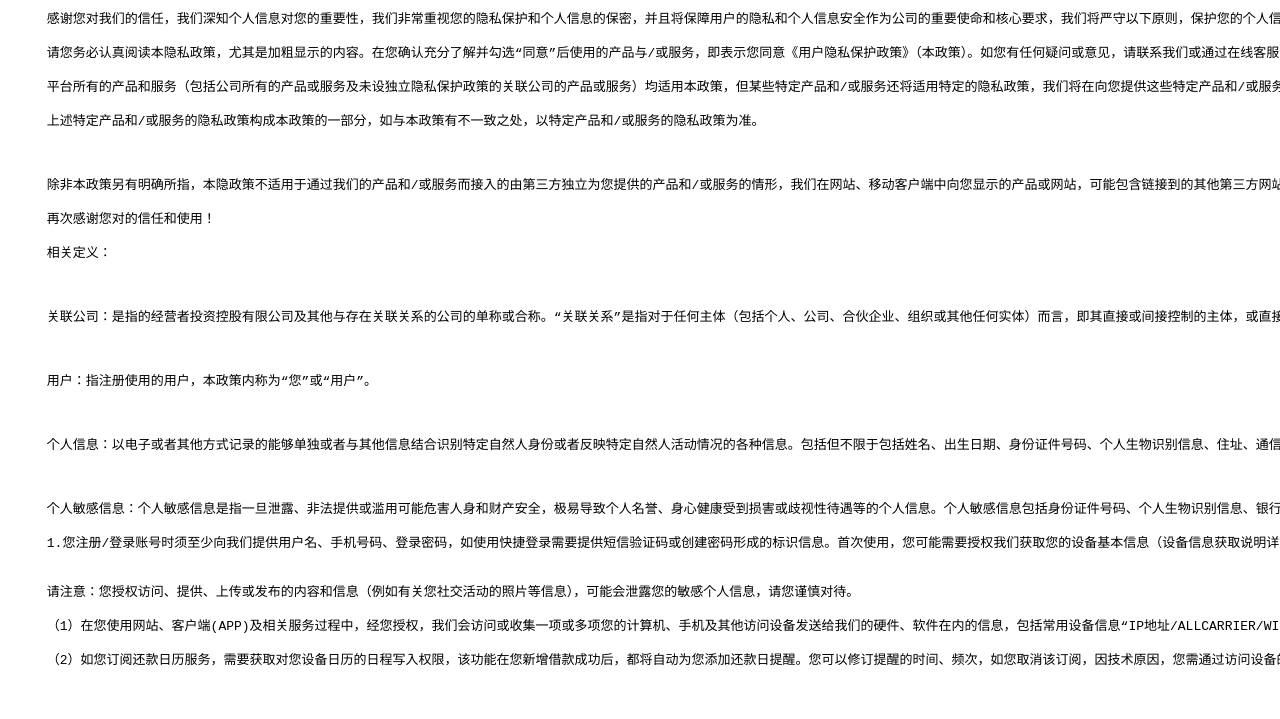
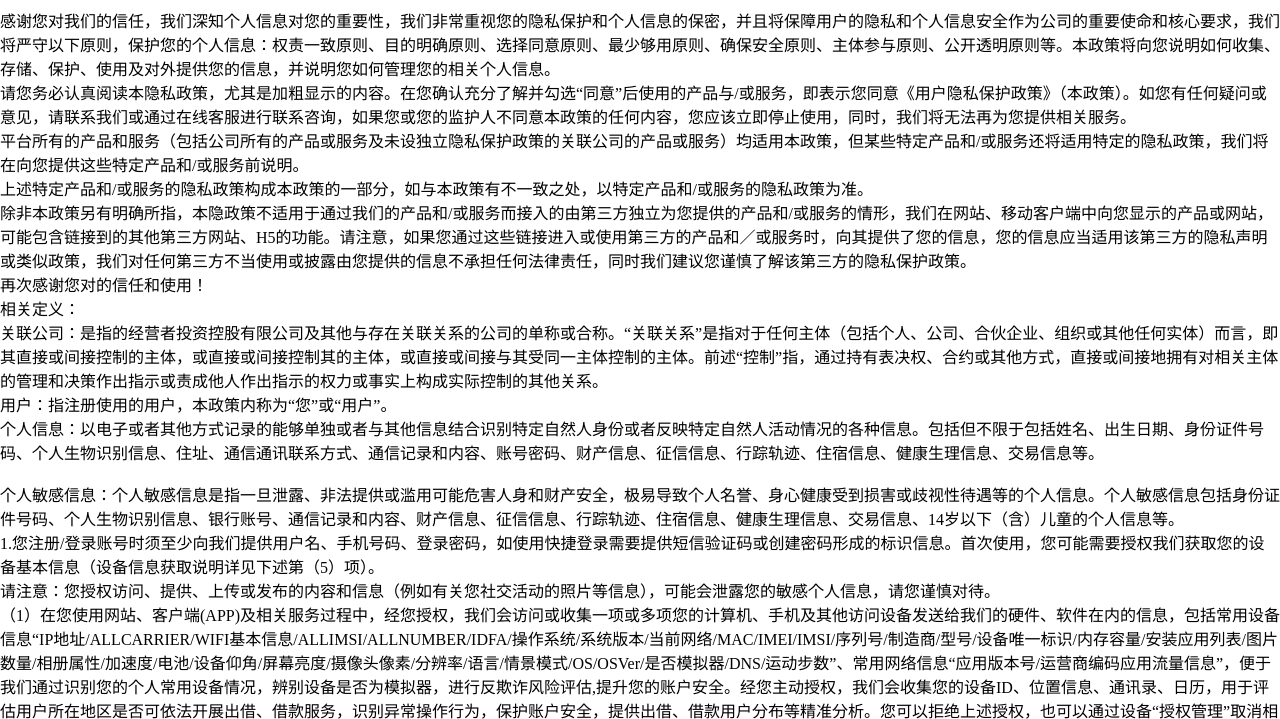
Before and after one commit to CXQQQ/CXQQQ.github.io, a plain HTML site: page index.html in a window 1280 px wide. Shown: the part 81-800 px from the top of the page. Drawn offline with Linux system fonts and the light colour scheme.

Commit message:
Update index.html
ness

```diff
--- a/index.html
+++ b/index.html
@@ -34,48 +34,59 @@ found in the LICENSE file. -->
   <div id="div" style="width: 100%; height:100%">
     <h1 style="text-align: center;">用户隐私协议</h1>
 
-    <pre>
+    <p>
       感谢您对我们的信任，我们深知个人信息对您的重要性，我们非常重视您的隐私保护和个人信息的保密，并且将保障用户的隐私和个人信息安全作为公司的重要使命和核心要求，我们将严守以下原则，保护您的个人信息：权责一致原则、目的明确原则、选择同意原则、最少够用原则、确保安全原则、主体参与原则、公开透明原则等。本政策将向您说明如何收集、存储、保护、使用及对外提供您的信息，并说明您如何管理您的相关个人信息。
-
-      请您务必认真阅读本隐私政策，尤其是加粗显示的内容。在您确认充分了解并勾选“同意”后使用的产品与/或服务，即表示您同意《用户隐私保护政策》（本政策）。如您有任何疑问或意见，请联系我们或通过在线客服进行联系咨询，如果您或您的监护人不同意本政策的任何内容，您应该立即停止使用，同时，我们将无法再为您提供相关服务。
-
+      <br/>
+        请您务必认真阅读本隐私政策，尤其是加粗显示的内容。在您确认充分了解并勾选“同意”后使用的产品与/或服务，即表示您同意《用户隐私保护政策》（本政策）。如您有任何疑问或意见，请联系我们或通过在线客服进行联系咨询，如果您或您的监护人不同意本政策的任何内容，您应该立即停止使用，同时，我们将无法再为您提供相关服务。
+      <br/>
       平台所有的产品和服务（包括公司所有的产品或服务及未设独立隐私保护政策的关联公司的产品或服务）均适用本政策，但某些特定产品和/或服务还将适用特定的隐私政策，我们将在向您提供这些特定产品和/或服务前说明。
-
+      <br/>
       上述特定产品和/或服务的隐私政策构成本政策的一部分，如与本政策有不一致之处，以特定产品和/或服务的隐私政策为准。
 
+      <br/>
 
-
-      除非本政策另有明确所指，本隐政策不适用于通过我们的产品和/或服务而接入的由第三方独立为您提供的产品和/或服务的情形，我们在网站、移动客户端中向您显示的产品或网站，可能包含链接到的其他第三方网站、H5的功能。请注意，如果您通过这些链接进入或使用第三方的产品和／或服务时，向其提供了您的信息，您的信息应当适用该第三方的隐私声明或类似政策，我们对任何第三方不当使用或披露由您提供的信息不承担任何法律责任，同时我们建议您谨慎了解该第三方的隐私保护政策。
+        除非本政策另有明确所指，本隐政策不适用于通过我们的产品和/或服务而接入的由第三方独立为您提供的产品和/或服务的情形，我们在网站、移动客户端中向您显示的产品或网站，可能包含链接到的其他第三方网站、H5的功能。请注意，如果您通过这些链接进入或使用第三方的产品和／或服务时，向其提供了您的信息，您的信息应当适用该第三方的隐私声明或类似政策，我们对任何第三方不当使用或披露由您提供的信息不承担任何法律责任，同时我们建议您谨慎了解该第三方的隐私保护政策。
+      <br/>
 
       再次感谢您对的信任和使用！
+      <br/>
 
       相关定义：
 
 
+      <br/>
 
-      关联公司：是指的经营者投资控股有限公司及其他与存在关联关系的公司的单称或合称。“关联关系”是指对于任何主体（包括个人、公司、合伙企业、组织或其他任何实体）而言，即其直接或间接控制的主体，或直接或间接控制其的主体，或直接或间接与其受同一主体控制的主体。前述“控制”指，通过持有表决权、合约或其他方式，直接或间接地拥有对相关主体的管理和决策作出指示或责成他人作出指示的权力或事实上构成实际控制的其他关系。
+        关联公司：是指的经营者投资控股有限公司及其他与存在关联关系的公司的单称或合称。“关联关系”是指对于任何主体（包括个人、公司、合伙企业、组织或其他任何实体）而言，即其直接或间接控制的主体，或直接或间接控制其的主体，或直接或间接与其受同一主体控制的主体。前述“控制”指，通过持有表决权、合约或其他方式，直接或间接地拥有对相关主体的管理和决策作出指示或责成他人作出指示的权力或事实上构成实际控制的其他关系。
 
+      <br/>
 
 
       用户：指注册使用的用户，本政策内称为“您”或“用户”。
+      <br/>
 
 
 
       个人信息：以电子或者其他方式记录的能够单独或者与其他信息结合识别特定自然人身份或者反映特定自然人活动情况的各种信息。包括但不限于包括姓名、出生日期、身份证件号码、个人生物识别信息、住址、通信通讯联系方式、通信记录和内容、账号密码、财产信息、征信信息、行踪轨迹、住宿信息、健康生理信息、交易信息等。
+      <br/>
 
 
+      <br/>
 
       个人敏感信息：个人敏感信息是指一旦泄露、非法提供或滥用可能危害人身和财产安全，极易导致个人名誉、身心健康受到损害或歧视性待遇等的个人信息。个人敏感信息包括身份证件号码、个人生物识别信息、银行账号、通信记录和内容、财产信息、征信信息、行踪轨迹、住宿信息、健康生理信息、交易信息、14岁以下（含）儿童的个人信息等。
+      <br/>
 
       1.您注册/登录账号时须至少向我们提供用户名、手机号码、登录密码，如使用快捷登录需要提供短信验证码或创建密码形成的标识信息。首次使用，您可能需要授权我们获取您的设备基本信息（设备信息获取说明详见下述第（5）项）。
 
+      <br/>
 
       请注意：您授权访问、提供、上传或发布的内容和信息（例如有关您社交活动的照片等信息），可能会泄露您的敏感个人信息，请您谨慎对待。
+      <br/>
 
       （1）在您使用网站、客户端(APP)及相关服务过程中，经您授权，我们会访问或收集一项或多项您的计算机、手机及其他访问设备发送给我们的硬件、软件在内的信息，包括常用设备信息“IP地址/ALLCARRIER/WIFI基本信息/ALLIMSI/ALLNUMBER/IDFA/操作系统/系统版本/当前网络/MAC/IMEI/IMSI/序列号/制造商/型号/设备唯一标识/内存容量/安装应用列表/图片数量/相册属性/加速度/电池/设备仰角/屏幕亮度/摄像头像素/分辨率/语言/情景模式/OS/OSVer/是否模拟器/DNS/运动步数”、常用网络信息“应用版本号/运营商编码应用流量信息”，便于我们通过识别您的个人常用设备情况，辨别设备是否为模拟器，进行反欺诈风险评估,提升您的账户安全。经您主动授权，我们会收集您的设备ID、位置信息、通讯录、日历，用于评估用户所在地区是否可依法开展出借、借款服务，识别异常操作行为，保护账户安全，提供出借、借款用户分布等精准分析。您可以拒绝上述授权，也可以通过设备“授权管理”取消相关授权，取消授权将停止对您上述信息的收集，但无法撤销已经授权收集的信息，同时您可能将无法获得借贷、信用评估服务或功能，或者无法达到相关服务拟达到的效果。
+      <br/>
 
       （2）如您订阅还款日历服务，需要获取对您设备日历的日程写入权限，该功能在您新增借款成功后，都将自动为您添加还款日提醒。您可以修订提醒的时间、频次，如您取消该订阅，因技术原因，您需通过访问设备的授权管理取消该授权，我们将停止为您提供该项服务。
-    </pre>
+    </p>
   </div>
   <script>
     function centers(){
```
